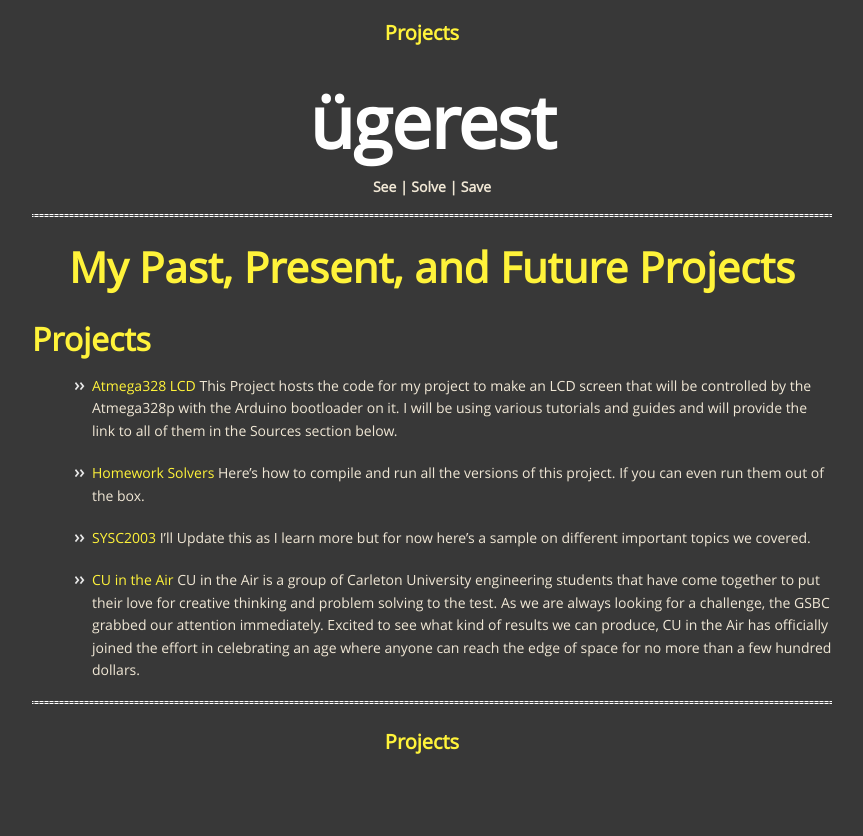
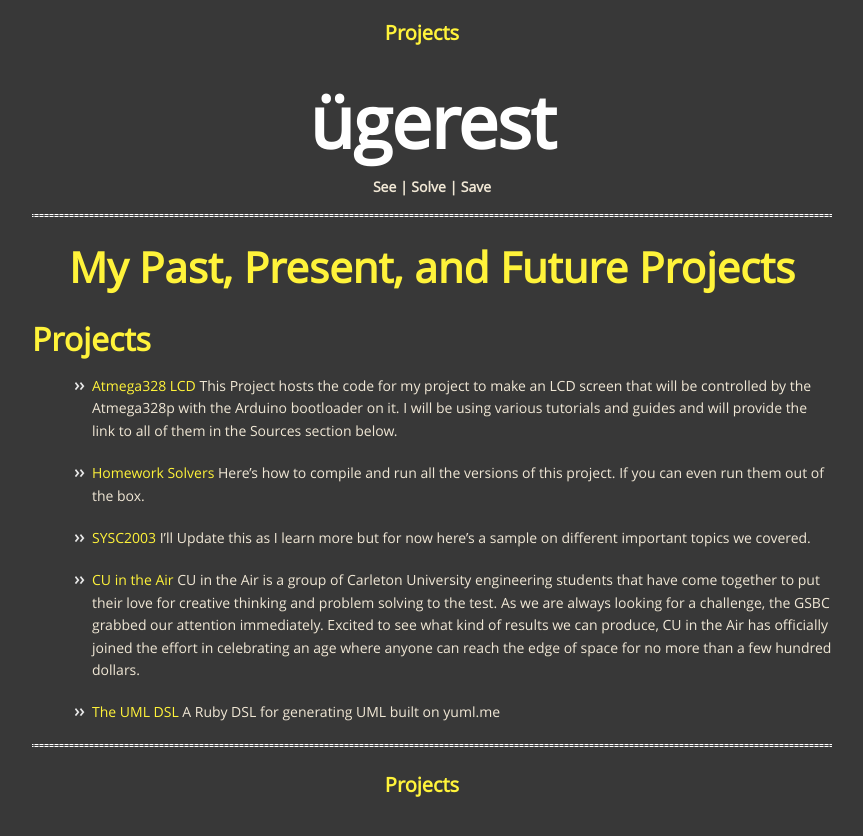
Before and after one commit to DerekStride/DerekStride.github.io, a Jekyll site: the page built from projects/index.md, in a window 1280 px wide. Shown: the top 836 px of the page, without its empty margins (208-1071 px from the left). Built offline with Jekyll 4.4.1, drawn with Linux system fonts in a browser that asks for light colours.

Commit message:
Adding my yuml dsl project

```diff
--- a/_data/portfolio.yml
+++ b/_data/portfolio.yml
@@ -33,16 +33,24 @@ projects:
   url: '/projects/homework-solvers'
   excerpt:  >
     Here's how to compile and run all the versions of this project. If you can even run them out of the box.
+
 - title: SYSC2003
   folder: 'sysc2003'
   url: '/notes/sysc2003'
   excerpt:  >
     I'll Update this as I learn more but for now here's a sample on different important topics we covered.
+
 - title: CU in the Air
   folder: 'cu-in-the-air'
   url: 'http://carletonslam.github.io/spacegoldfish/'
   excerpt: >
     CU in the Air is a group of Carleton University engineering students that have come together to put their love for creative thinking and problem solving to the test. As we are always looking for a challenge, the GSBC grabbed our attention immediately. Excited to see what kind of results we can produce, CU in the Air has officially joined the effort in celebrating an age where anyone can reach the edge of space for no more than a few hundred dollars.
+
+- title: The UML DSL
+  folder: 'the-uml-dsl'
+  url: '/yuml'
+  excerpt: >
+    A Ruby DSL for generating UML built on yuml.me
 
 #-------------------------------
 # Contact Section
```
Also changed, not shown: assets/projects/the-uml-dsl/thumb.jpg (added).
